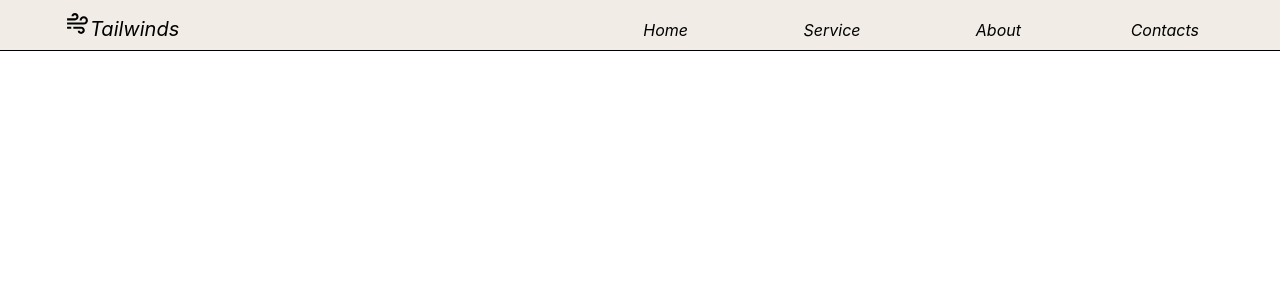
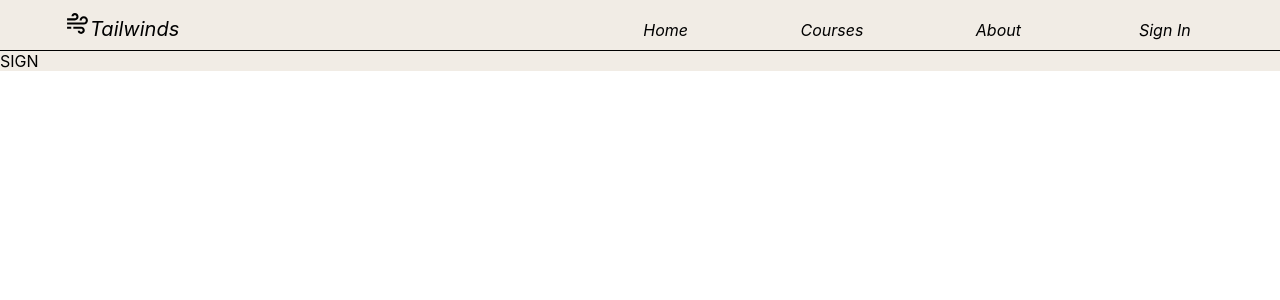
Before and after one commit to wsderte/tailwind, a React (Create React App) app: page /sign in a window 1280 px wide. Shown: the top 300 px of the page. Built offline with nearby package versions, Linux system fonts and the light colour scheme; the HTML template or start-up script is replaced by a standard one.

Commit message:
/path/:course, sign page

```diff
--- a/src/App.js
+++ b/src/App.js
@@ -1,11 +1,12 @@
-import { BrowserRouter as Router, Routes, Route } from "react-router-dom";
-import { HomePage } from "./pages/home-page/home-page";
-import { CardPage } from "./pages/card-page/card-page";
-import { NavBar } from "../src/components/navbar/navbar";
-import { Provider } from "react-redux";
-import { store } from "./redux/index";
+import { BrowserRouter as Router, Routes, Route } from 'react-router-dom'
+import { HomePage } from './pages/home-page/home-page'
+import { CardPage } from './pages/card-page/card-page'
+import { NavBar } from '../src/components/navbar/navbar'
+import { Provider } from 'react-redux'
+import { store } from './redux/index'
+import { SignUp } from './pages/signUp-page/signUp'
 
-import "./App.css";
+import './App.css'
 
 function App() {
     return (
@@ -13,13 +14,17 @@ function App() {
             <Router>
                 <NavBar />
                 <Routes>
-          <Route path="/course/:title" element={<CardPage />}></Route>
+                    <Route
+                        path="/course/:header"
+                        element={<CardPage />}
+                    ></Route>
                     <Route path="/" element={<HomePage />}></Route>
-          <Route path="/contacts" element={<CardPage />}></Route>
+                    <Route path="/courses" element={<CardPage />}></Route>
+                    <Route path="/sign" element={<SignUp />}></Route>
                 </Routes>
             </Router>
         </Provider>
-  );
+    )
 }
 
-export default App;
+export default App
--- a/src/components/course-main/course-main.js
+++ b/src/components/course-main/course-main.js
@@ -50,7 +50,7 @@ export const CourseMain = () => {
         },
     ]
 
-    console.log('Test ' + state.header)
+    //  console.log('Test ' + state.header)
 
     return (
         <div className="course-main-wrap">
--- a/src/components/home-card/home-card.css
+++ b/src/components/home-card/home-card.css
@@ -1,7 +1,8 @@
 .home-card-wrap {
-  width: 45vh;
-  min-width: 45vh;
+  min-width: 40vh;
+  width: 44vh;
   height: 60vh;
+
   margin-right: 10px;
   margin-left: 10px;
   float: left;
--- a/src/components/home-card/home-card.js
+++ b/src/components/home-card/home-card.js
@@ -1,23 +1,22 @@
-import React from "react";
-import { BsFillBookmarkStarFill } from "react-icons/bs";
-import { Stack } from "../../components/home-stack/home-stack";
-import { HomeCardLevel } from "../../components/home-card-level/home-card-level";
+import React from 'react'
+import { BsFillBookmarkStarFill } from 'react-icons/bs'
+import { Stack } from '../../components/home-stack/home-stack'
+import { HomeCardLevel } from '../../components/home-card-level/home-card-level'
 
-import { useNavigate } from "react-router-dom";
-import { useDispatch } from "react-redux";
-import { setCurrentCourse } from "../../redux/course/reducer";
+import { useNavigate } from 'react-router-dom'
+import { useDispatch } from 'react-redux'
+import { setCurrentCourse } from '../../redux/course/reducer'
 
-import "./home-card.css";
+import './home-card.css'
 
 export const HomeCard = ({ props }) => {
     const dispatch = useDispatch(),
-    navigate = useNavigate();
+        navigate = useNavigate()
 
     const handleClick = () => {
-    dispatch(setCurrentCourse(props));
-    // navigate(`/app/${game.title}`)
-    navigate("/contacts");
-  };
+        dispatch(setCurrentCourse(props))
+        navigate(`/course/${props.header}`)
+    }
 
     return (
         <div className="home-card-wrap">
@@ -27,25 +26,32 @@ export const HomeCard = ({ props }) => {
                         {props.new ? (
                             <div className="home-card-up-new">
                                 <BsFillBookmarkStarFill />
-                {"New"}
+                                {'New'}
                             </div>
                         ) : null}
                         {props.free ? (
-              <div className="home-card-up-free">{"Free"}</div>
+                            <div className="home-card-up-free">{'Free'}</div>
                         ) : null}
                         {props.premium ? (
-              <div className="home-card-up-prem">{"Premium"}</div>
+                            <div className="home-card-up-prem">{'Premium'}</div>
                         ) : null}
                     </div>
-          <img alt="" className="home-card-img" src={props.image}></img>
+                    <img
+                        alt=""
+                        className="home-card-img"
+                        src={props.image}
+                    ></img>
                 </div>
                 <div className="home-card-down">
-          <div className="home-card-down-header" onClick={handleClick}>
+                    <div
+                        className="home-card-down-header"
+                        onClick={handleClick}
+                    >
                         {props.header}
                     </div>
                     <div className="home-card-down-info">
                         <div className="home-card-down-stack">
-              {props.stack.map(val => (
+                            {props.stack.map((val) => (
                                 <Stack stack={val} key={val + props.id} />
                             ))}
                         </div>
@@ -61,5 +67,5 @@ export const HomeCard = ({ props }) => {
                 </div>
             </div>
         </div>
-  );
-};
+    )
+}
--- a/src/components/home-courses/home-courses.css
+++ b/src/components/home-courses/home-courses.css
@@ -1,7 +1,7 @@
 .home-courses-back {
   padding-top: 10vh;
-  padding-left: 10vh;
-  padding-right: 10vh;
+  padding-left: 5.5%;
+  padding-right: 5.5%;
   margin-top: 2vh;
   margin-left: 10%;
   margin-right: 10%;
--- a/src/components/navbar/navbar.js
+++ b/src/components/navbar/navbar.js
@@ -6,9 +6,9 @@ import './navbar.css'
 
 export const NavBar = () => {
     const navbarElements = [
-        ['Contacts', '/contacts'],
+        ['Sign In', '/sign'],
         ['About', '/about'],
-        ['Service', '/service'],
+        ['Courses', '/courses'],
         ['Home', '/'],
     ]
 
--- /dev/null
+++ b/src/pages/signUp-page/signUp.css
@@ -0,0 +1,5 @@
+.sign-wrap{
+    width: 100%;
+    height: 100%;
+    background-color:  rgba(236, 228, 218, 0.7);;
+}
--- /dev/null
+++ b/src/pages/signUp-page/signUp.js
@@ -0,0 +1,10 @@
+import React from 'react'
+import './signUp.css'
+
+export const SignUp = () => {
+    return (
+        <div className="sign-wrap">
+            <div>SIGN</div>
+        </div>
+    )
+}
```
Also changed, not shown: src/components/home-courses/home-courses.js (+40 -50 lines). Lines whose indentation alone changed are shown as unchanged.
